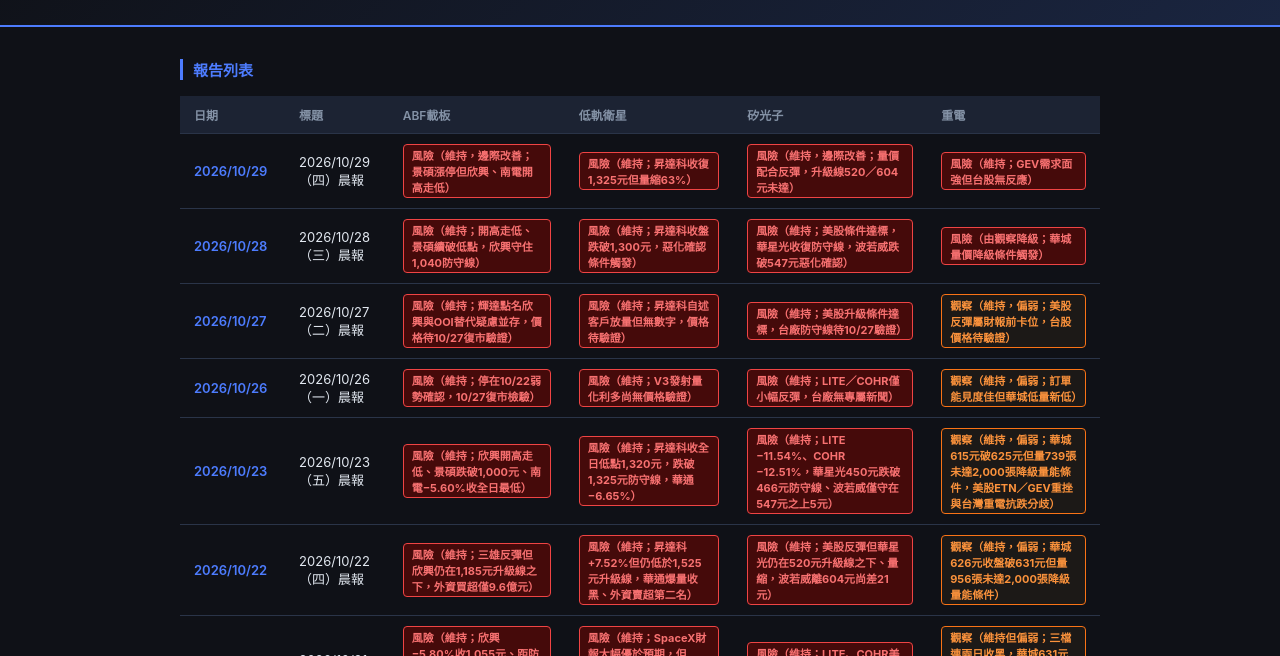
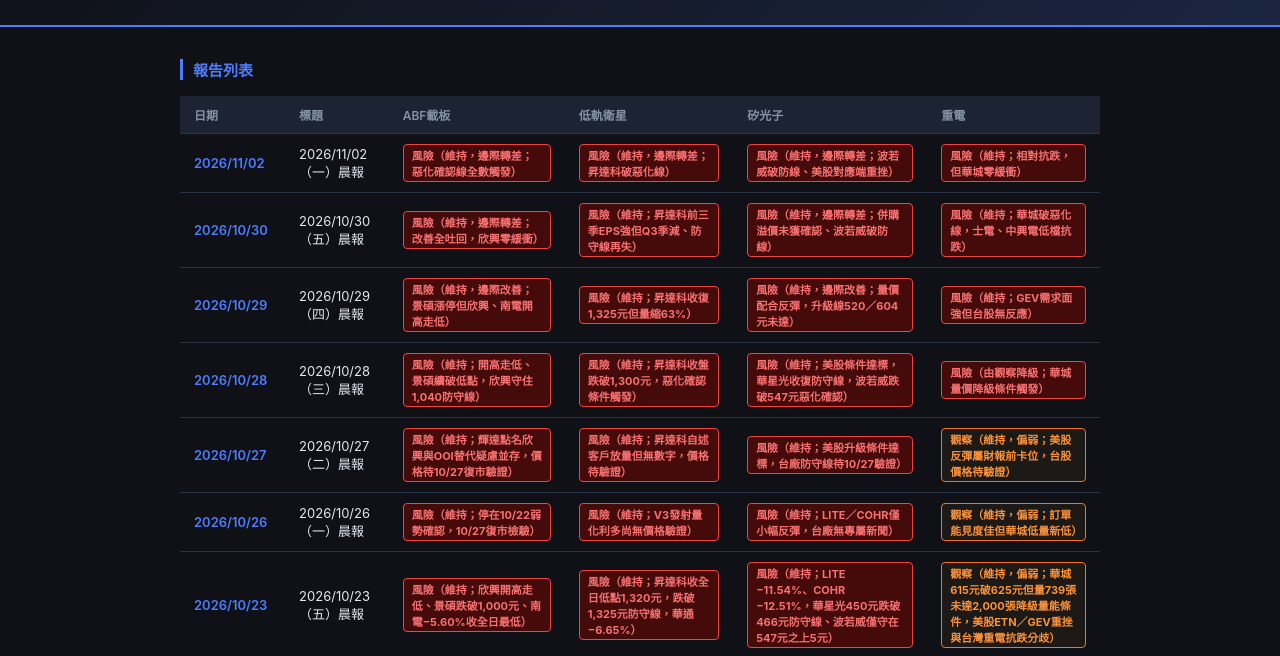
Before and after one commit to Lian-heng499/morning-report, a plain HTML site: page index.html in a window 1280 px wide. Shown: the part 88-744 px from the top of the page. Drawn offline with Linux system fonts and the light colour scheme.

Commit message:
Update index page

```diff
--- a/index.html
+++ b/index.html
@@ -48,6 +48,22 @@
       </tr>
     </thead>
     <tbody>
+        <tr>
+          <td><a href="reports/晨報_20261102.html">2026/11/02</a></td>
+          <td>2026/11/02（一）晨報</td>
+          <td><span class="signal signal-risk">風險（維持，邊際轉差；惡化確認線全數觸發）</span></td>
+          <td><span class="signal signal-risk">風險（維持，邊際轉差；昇達科破惡化線）</span></td>
+          <td><span class="signal signal-risk">風險（維持，邊際轉差；波若威破防線、美股對應端重挫）</span></td>
+          <td><span class="signal signal-risk">風險（維持；相對抗跌，但華城零緩衝）</span></td>
+        </tr>
+        <tr>
+          <td><a href="reports/晨報_20261030.html">2026/10/30</a></td>
+          <td>2026/10/30（五）晨報</td>
+          <td><span class="signal signal-risk">風險（維持，邊際轉差；改善全吐回，欣興零緩衝）</span></td>
+          <td><span class="signal signal-risk">風險（維持；昇達科前三季EPS強但Q3季減、防守線再失）</span></td>
+          <td><span class="signal signal-risk">風險（維持，邊際轉差；併購溢價未獲確認、波若威破防線）</span></td>
+          <td><span class="signal signal-risk">風險（維持；華城破惡化線，士電、中興電低檔抗跌）</span></td>
+        </tr>
         <tr>
           <td><a href="reports/晨報_20261029.html">2026/10/29</a></td>
           <td>2026/10/29（四）晨報</td>
```
